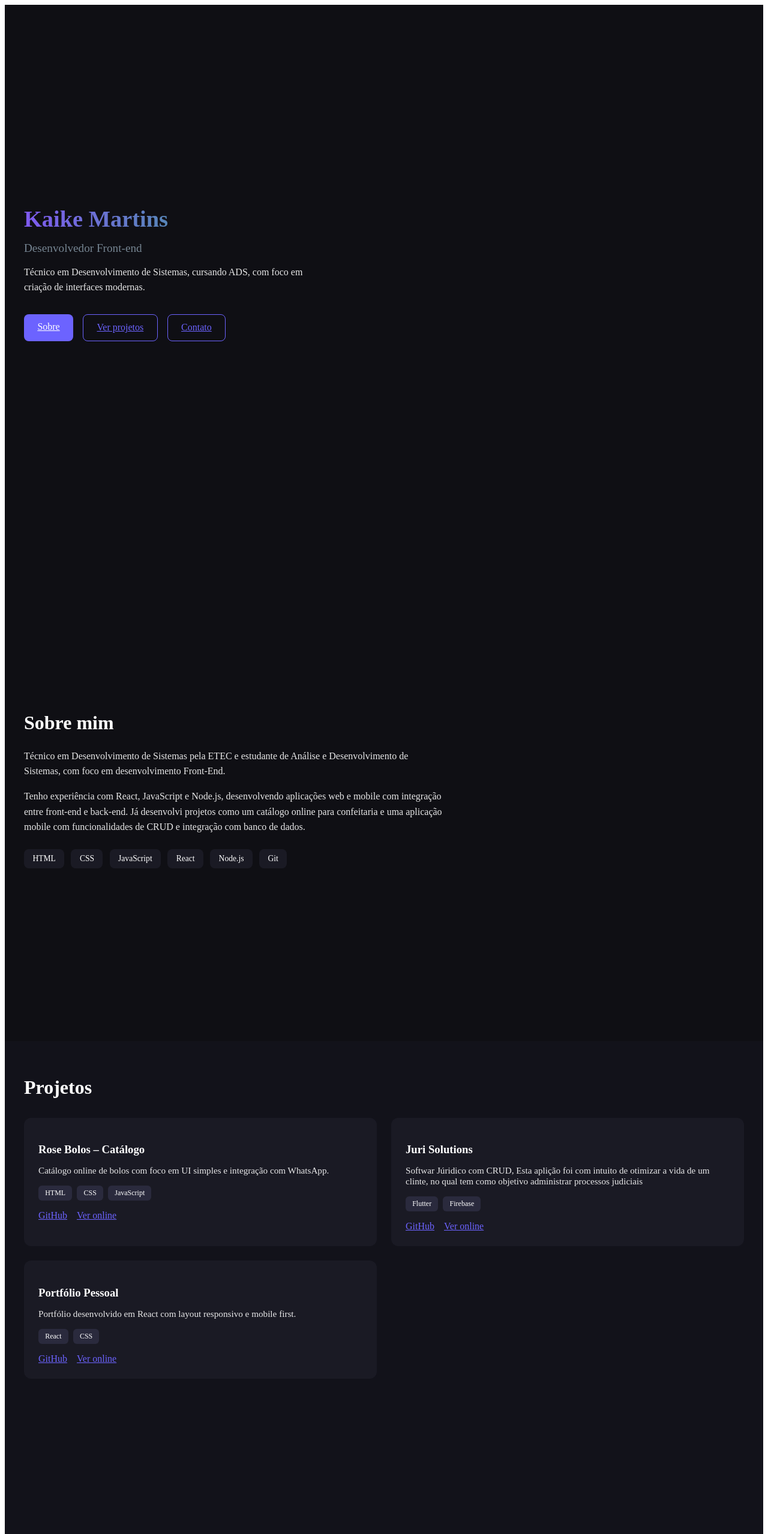
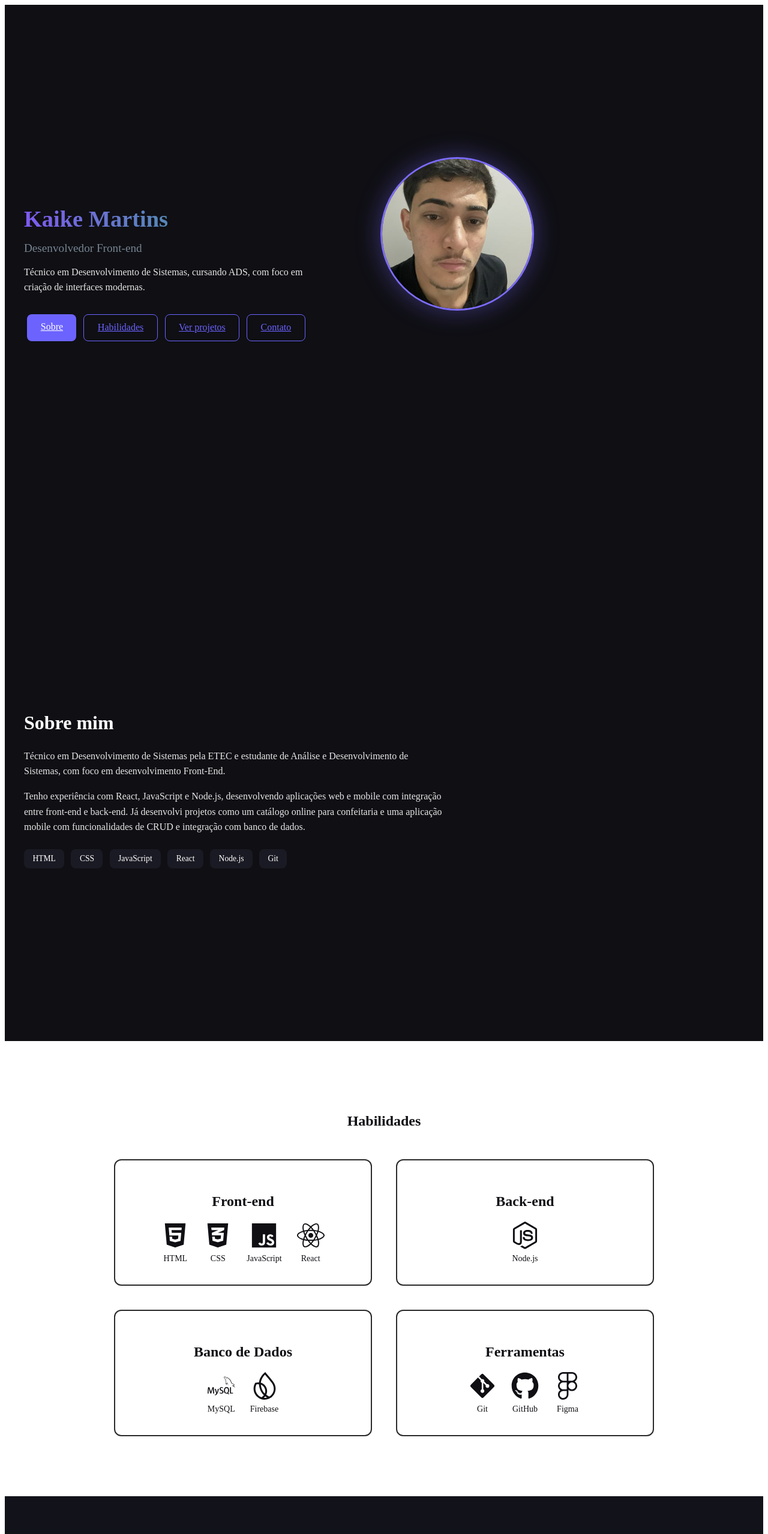
Before and after one commit to martins-kayk77/portfolio-kaike, a React (Vite) app: page / in a window 1280 px wide. Shown: the top 2558 px of the page at 60% size. Built offline with nearby package versions, Linux system fonts and the light colour scheme.

Commit message:
add tela de skills e personalização/animação

```diff
--- a/package.json
+++ b/package.json
@@ -12,7 +12,7 @@
   "dependencies": {
     "react": "^19.2.0",
     "react-dom": "^19.2.0",
-    "react-icons": "^5.5.0"
+    "react-icons": "^5.6.0"
   },
   "devDependencies": {
     "@eslint/js": "^9.39.1",
--- a/src/App.jsx
+++ b/src/App.jsx
@@ -2,12 +2,14 @@ import Home from './pages/home/Index.jsx'
 import Projetos from './pages/projetos/projetos'
 import Sobre from './pages/sobre/sobre'
 import Contato from './pages/contato/contato.jsx'
+import Habilidades from './pages/habilidades/habilidades.jsx'
 
 function App() {
   return (
     <>
      <Home/>
      <Sobre/>
+     <Habilidades/>
       <Projetos/>
       <Contato/>
     </>
--- a/src/index.css
+++ b/src/index.css
@@ -0,0 +1,3 @@
+html {
+  scroll-behavior: smooth;
+}
--- a/src/main.jsx
+++ b/src/main.jsx
@@ -1,6 +1,8 @@
 import { StrictMode } from 'react'
 import { createRoot } from 'react-dom/client'
 import App from './App.jsx'
+import './index.css'
+
 
 
 
--- /dev/null
+++ b/src/pages/habilidades/habilidades.css
@@ -0,0 +1,83 @@
+.habilidades{
+  padding: 100px 10%;
+  text-align: center;
+}
+
+
+.habilidades-container{
+display: grid;
+grid-template-columns: repeat(2, 1fr);
+gap: 40px;
+max-width: 900px;
+margin: auto;
+margin-top: 50px;
+}
+
+.habilidades h1{
+    color:#0f0f14
+}
+
+
+
+
+
+
+
+.skill-card{
+
+border: 2px solid #2a2a2a;
+border-radius: 12px;
+color: #0f0f14;
+padding: 35px;
+
+transition: all 0.3s ease;
+}
+
+
+
+
+.skill-card:hover{
+transform: translateY(-6px);
+
+border: 2px solid #6c63ff;
+
+box-shadow: 0 0 20px rgba(79,70,229,0.4);
+}
+
+
+
+.tech svg:hover{
+transform: translateY(-6px);
+transition: all 0.2s ease;
+}
+
+
+.tech svg{
+  font-size: 46px;
+}
+
+.tech{
+  display: flex;
+  flex-direction: column;
+  align-items: center;
+  gap: 8px;
+  font-size: 14px;
+
+}
+
+
+.tech-grid{
+display: flex;
+grid-template-columns: repeat(2,1fr);
+justify-content: center;
+gap: 25px;
+margin-top: 20px;
+}
+
+@media (max-width: 768px){
+
+  .habilidades-container{
+    grid-template-columns: 1fr;
+  }
+
+}
--- /dev/null
+++ b/src/pages/habilidades/habilidades.jsx
@@ -0,0 +1,61 @@
+import { FaHtml5, FaCss3Alt, FaJs, FaReact, FaNodeJs, FaGitAlt, FaGithub, FaPython } from "react-icons/fa"
+import { SiMysql, SiFirebase, SiFigma } from "react-icons/si"
+import './habilidades.css'
+
+function Habilidades() {
+  return (
+    <section className="habilidades" id="habilidades">
+
+        <h1>Habilidades</h1>
+
+        <div className="habilidades-container">
+
+
+        <div className="skill-card">
+            <h2>Front-end</h2>
+            <div className="tech-grid">
+                <div className="tech"><FaHtml5 color="#0f0f14"  /><span>HTML</span></div>
+                <div className="tech"><FaCss3Alt color="#0f0f14"/><span>CSS</span></div>
+                <div className="tech"><FaJs color="#0f0f14"/><span>JavaScript</span></div>
+                <div className="tech"><FaReact color="#0f0f14"/><span>React</span></div>
+            </div>
+        </div>
+
+
+        <div className="skill-card">
+            <h2>Back-end</h2>
+            <div className="tech-grid">
+                <div className="tech"><FaNodeJs color="#0f0f14"/><span>Node.js</span></div>
+            </div>
+
+        </div>
+
+
+        <div className="skill-card">
+            <h2>Banco de Dados</h2>
+            <div className="tech-grid">
+                <div className="tech"><SiMysql color="#0f0f14"/><span>MySQL</span></div>
+                <div className="tech"><SiFirebase color="#0f0f14"/><span>Firebase</span></div>
+            </div>
+
+        </div>
+
+
+
+        <div className="skill-card">
+        <h2>Ferramentas</h2>
+            <div className="tech-grid">
+                <div className="tech"><FaGitAlt color="#0f0f14"/><span>Git</span></div>
+                <div className="tech"><FaGithub color="#0f0f14"/><span>GitHub</span></div>
+                <div className="tech"><SiFigma color="#0f0f14"/><span>Figma</span></div>
+            </div>
+
+        </div>
+
+        </div>
+
+    </section>
+  )
+}
+
+export default Habilidades
--- a/src/pages/home/Index.jsx
+++ b/src/pages/home/Index.jsx
@@ -15,9 +15,15 @@ function Index() {
 
         <div className="home-buttons">
           <a href="#sobre" className="btn primeiro">Sobre</a>
-          <a href="#projetos" className="btn segundo">Ver projetos</a>
-          <a href="#contato" className="btn terceiro">Contato</a>
+          <a href="#habilidades" className="btn segundo">Habilidades</a>
+          <a href="#projetos" className="btn terceiro">Ver projetos</a>
+          <a href="#contato" className="btn quarto">Contato</a>
+
         </div>
+      </div>
+
+      <div className="hero-img">
+        <img src="src/assets/kaikeFoto.jpeg" alt="Kaike Martins"/>
       </div>
     </section>
     </>
--- a/src/pages/home/home.css
+++ b/src/pages/home/home.css
@@ -3,8 +3,9 @@
   padding: 2rem;
   background-color: #0f0f14;
   color: #ffffff;
-
+  justify-content: space-between;
   display: flex;
+  gap: 120px;
   align-items: center;
 }
 
@@ -31,8 +32,12 @@
 
 .home-buttons {
   display: flex;
-  gap: 1rem;
+  gap: 12px;
+  flex-wrap: wrap;
+  justify-content: center;
 }
+
+
 
 .btn {
   padding: 0.8rem 1.4rem;
@@ -55,6 +60,21 @@
   color: #6c63ff;
 }
 
+.btn.quarto {
+  border: 1px solid #6c63ff;
+  color: #6c63ff;
+}
+
+.btn:hover{
+  transform: translateY(-6px);
+transition: all 0.3s ease;
+border: 2px solid #6c63ff;
+box-shadow: 0 0 20px rgba(79,70,229,0.4);
+}
+
+
+
+
 #name{
   background: linear-gradient(90deg, #7f5af0, #2cb67d);
   -webkit-background-clip: text;
@@ -68,3 +88,54 @@
 .home h2{
   color: rgb(143, 162, 177);
 }
+
+
+
+
+
+.hero-img{
+  display: flex;
+  justify-content: center;
+  align-items: center;
+  margin-right: 350px;
+  margin-bottom: 100px;
+}
+
+.hero-img img{
+  width: 250px;
+  height: 250px;
+  object-fit: cover;
+  border-radius: 50%;
+  border: 3px solid #7c6cff;
+  box-shadow: 0 0 40px rgba(124,108,255,0.4);
+}
+
+
+/* mobile */
+@media (max-width: 768px){
+
+  .home{
+    flex-direction: column;
+    align-items: center;
+    justify-content: center;
+    text-align: center;
+    min-height: 100vh;
+    padding: 40px 20px;
+    gap: 25px;
+  }
+
+  .hero-img{
+    order: -1;
+    margin-bottom: 50px;
+    margin-left: 350px;
+  }
+
+  .hero-img img{
+    width: 180px;
+    height: 180px;
+  }
+
+  .home-buttons{
+    justify-content: center;
+  }
+}
--- a/src/pages/projetos/projetos.css
+++ b/src/pages/projetos/projetos.css
@@ -14,6 +14,13 @@
   display: grid;
   grid-template-columns: 1fr;
   gap: 1.5rem;
+}
+
+.projeto-card:hover{
+  transform: translateY(-6px);
+transition: all 0.3s ease;
+border: 2px solid #6c63ff;
+box-shadow: 0 0 20px rgba(79,70,229,0.4);
 }
 
 .projeto-card {
```
Also changed, not shown: src/assets/KaikeFoto.jpeg (added), 1 other file (tests, documents, lock files or other folders).
